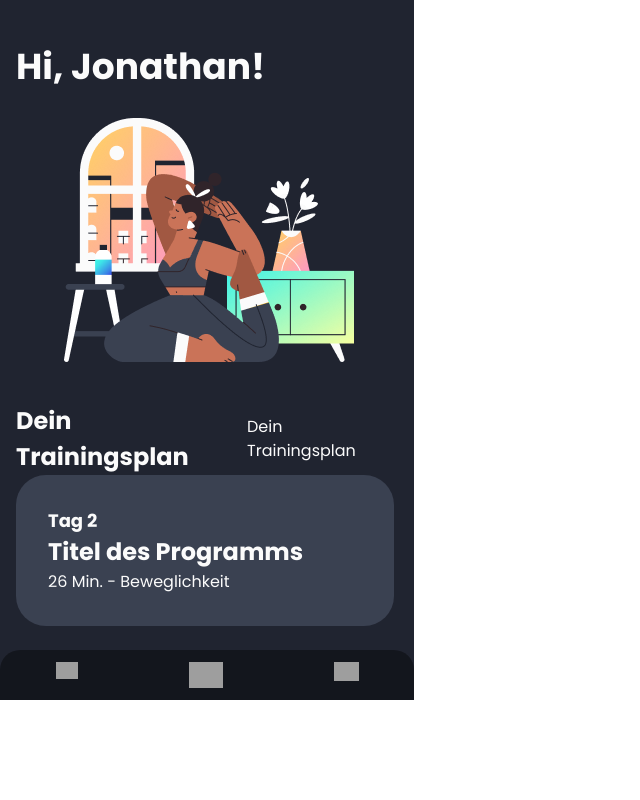
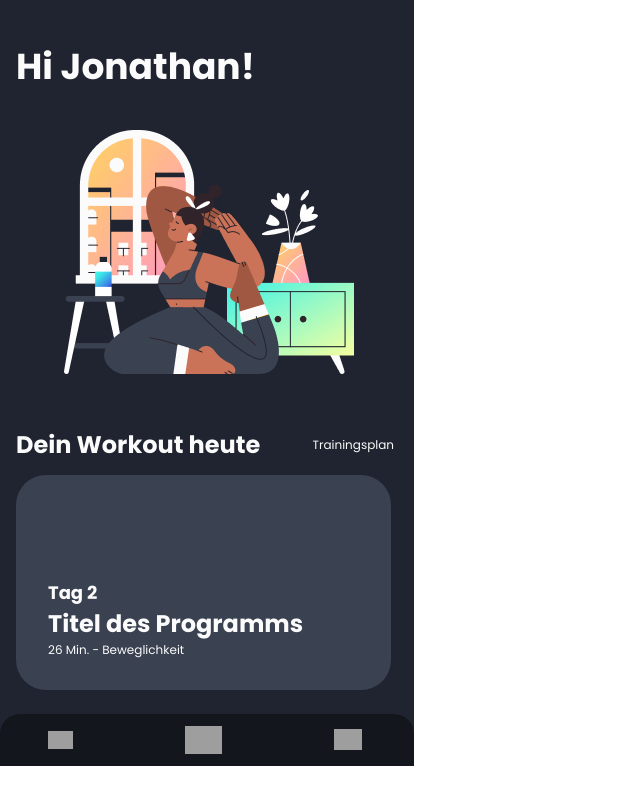
Before and after one commit to jonaphil/FEND-Fitness-React, a React (Vite) app: page / in a window 1280 px wide. Shown: the whole page, without its empty margins (0-640 px from the left). Built offline with nearby package versions, Linux system fonts and the light colour scheme; grey boxes are pictures that could not be loaded.

Commit message:
Basic Dashboard and Navi prototype working

```diff
--- a/src/compontents/Dashboard.jsx
+++ b/src/compontents/Dashboard.jsx
@@ -7,26 +7,25 @@ export default function Dashboard({ name, currentExcercise }) {
   console.log(currentExcercise);
   return (
     <div className="bg-ddark flex flex-col gap-6">
-      <div className="pl-4 pr-5 pt-10 flex flex-col items-start">
-        <h1 className="">Hi, {name}!</h1>
+      <div className="pl-4 pr-5 pt-10 flex flex-col items-start gap-3">
+        <h1 className="">Hi {name}!</h1>
         <img
           className="self-center ml-16 mr-14 mt-6 mb-10"
           src="../media/images/Layer 11 1.png"
           alt="Picture of a human, stretching in the morning"
         />
         <div className="self-stretch flex justify-between items-center">
-          <h2>Dein Trainingsplan</h2>
-          <a href="Trainingsplan" className="fontSize-s">
-            Dein Trainingsplan
+          <h2>Dein Workout heute</h2>
+          <a href="Trainingsplan" className="text-xs">
+            Trainingsplan
           </a>
         </div>
 
-        <div className="rounded-[30px] bg-dmedium self-stretch p-8">
-          <div className="h-1/2"></div>
-          <div>
+        <div className="rounded-[30px] bg-dmedium self-stretch p-8 w-93.75 h-53.75 flex flex-col justify-end">
+          <div className="">
             <h3>Tag 2</h3>
             <h2>Titel des Programms</h2>
-            <p className="fontSize-s">26 Min. - Beweglichkeit</p>
+            <p className="text-xs">26 Min. - Beweglichkeit</p>
           </div>{" "}
         </div>
       </div>
--- a/src/compontents/Navi.jsx
+++ b/src/compontents/Navi.jsx
@@ -9,17 +9,17 @@ export default function Navi({ activeButton }) {
   //activeButton = one of {'home', 'dumbbell', 'profile'}
 
   return (
-    <div className="relative bottom-0 pt-3 pb-3 w-full bg-black bg-opacity-40 rounded-t-[20px] flex justify-around">
-      <a className="w-[22px]" href="/home">
+    <div className="relative bottom-0 pt-3 pb-3 pl-12 pr-13 w-full bg-black bg-opacity-40 rounded-t-[20px] flex justify-between items-center box-border">
+      <a className="w-[25px]" href="/home">
         <img src={activeButton == "home" ? homeWhite : homeGrey} alt="" />
       </a>
-      <a className="w-[34px]" href="/workout-list">
+      <a className="w-[37px]" href="/workout-list">
         <img
           src={activeButton == "dumbbell" ? dumbbellWhite : dumbbellGrey}
           alt=""
         />
       </a>
-      <a className="w-[25px]" href="/profile">
+      <a className="w-[28px]" href="/profile">
         <img
           src={activeButton == "profile" ? profileWhite : profileGrey}
           alt=""
```
